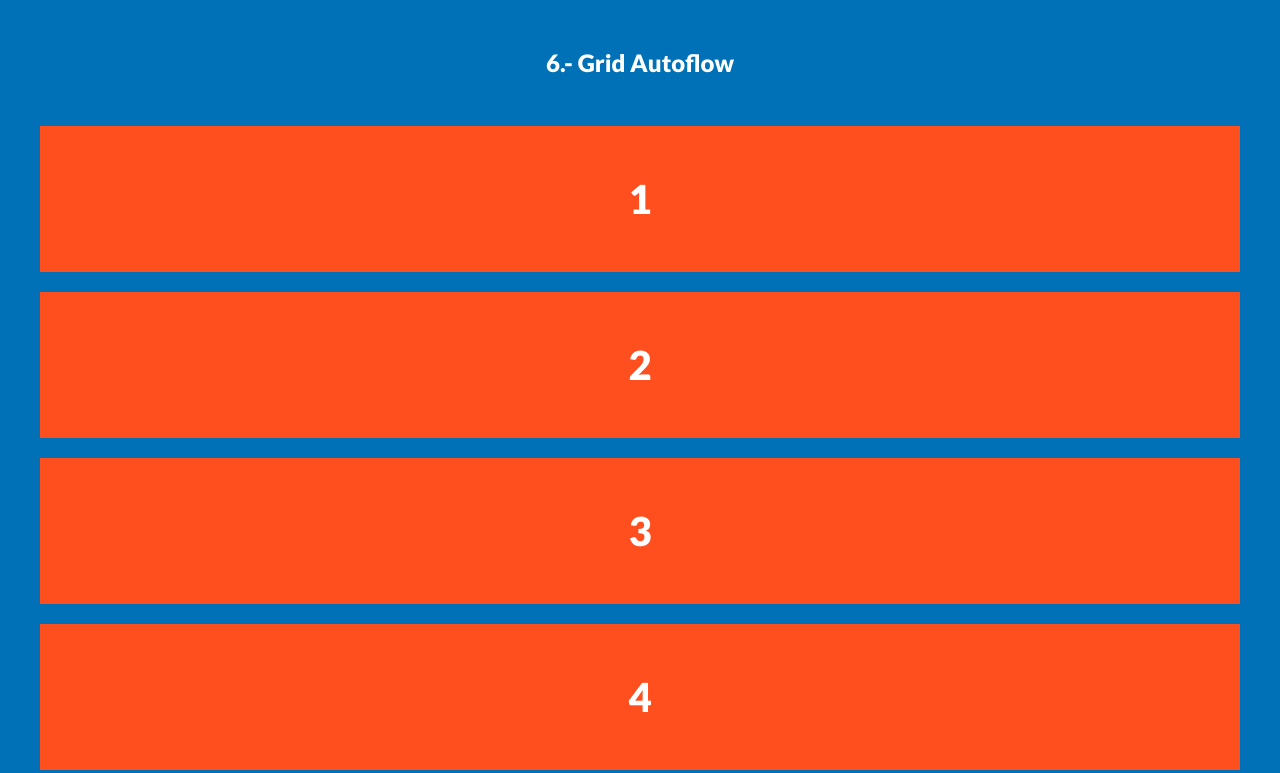
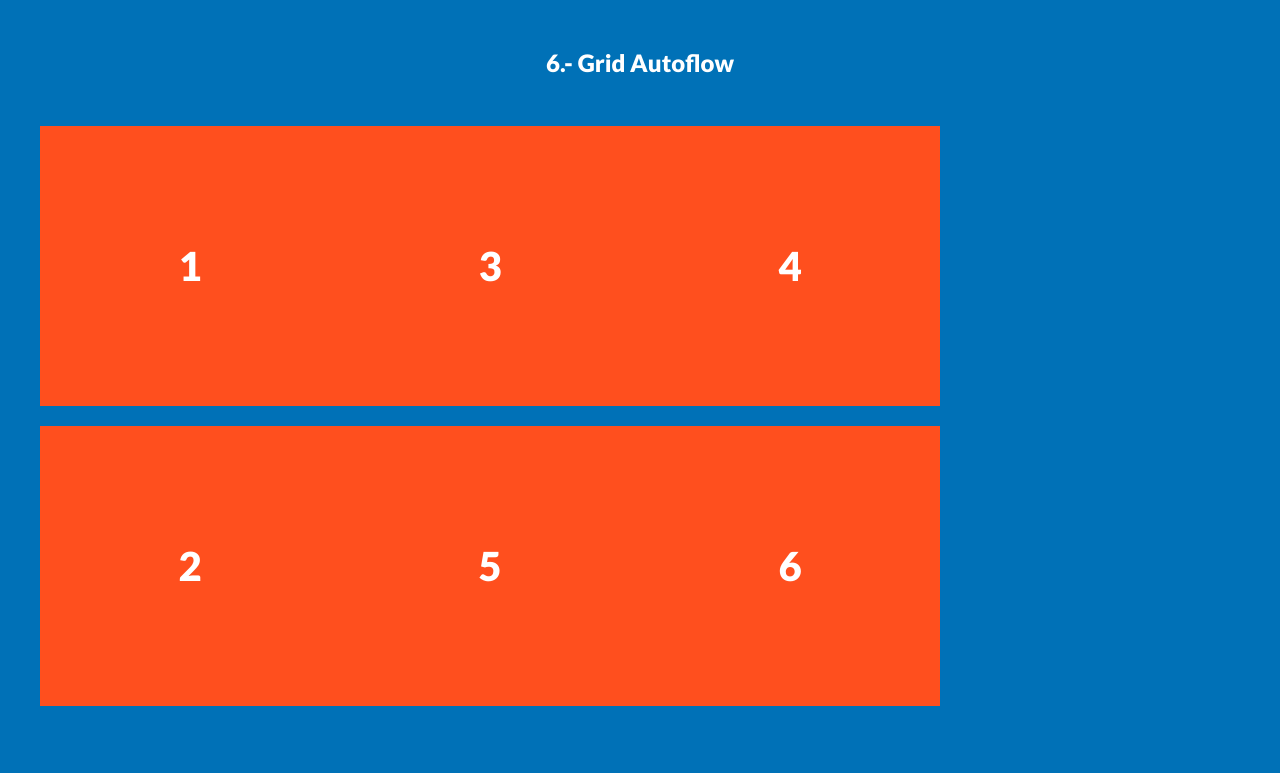
Before and after one commit to Daniel151505/grid, a plain HTML site: page index.html in a window 1280 px wide. Shown: the part 5500-6273 px from the top of the page. Drawn offline with Linux system fonts and the light colour scheme.

Commit message:
Grid Autoflow

```diff
--- a/css/style.css
+++ b/css/style.css
@@ -117,3 +117,15 @@ h1, h2 {
 
     grid: repeat(2,300px), repeat(3,300px);
 }
+
+/* 6 */
+
+.grid-6 {
+    display: grid;
+    grid: repeat(2,300px)/ repeat(3,300px);
+    grid-auto-flow: dense;
+}
+
+.grid-6 .box:nth-child(2) {
+    grid-column: 1/2;
+}
```
